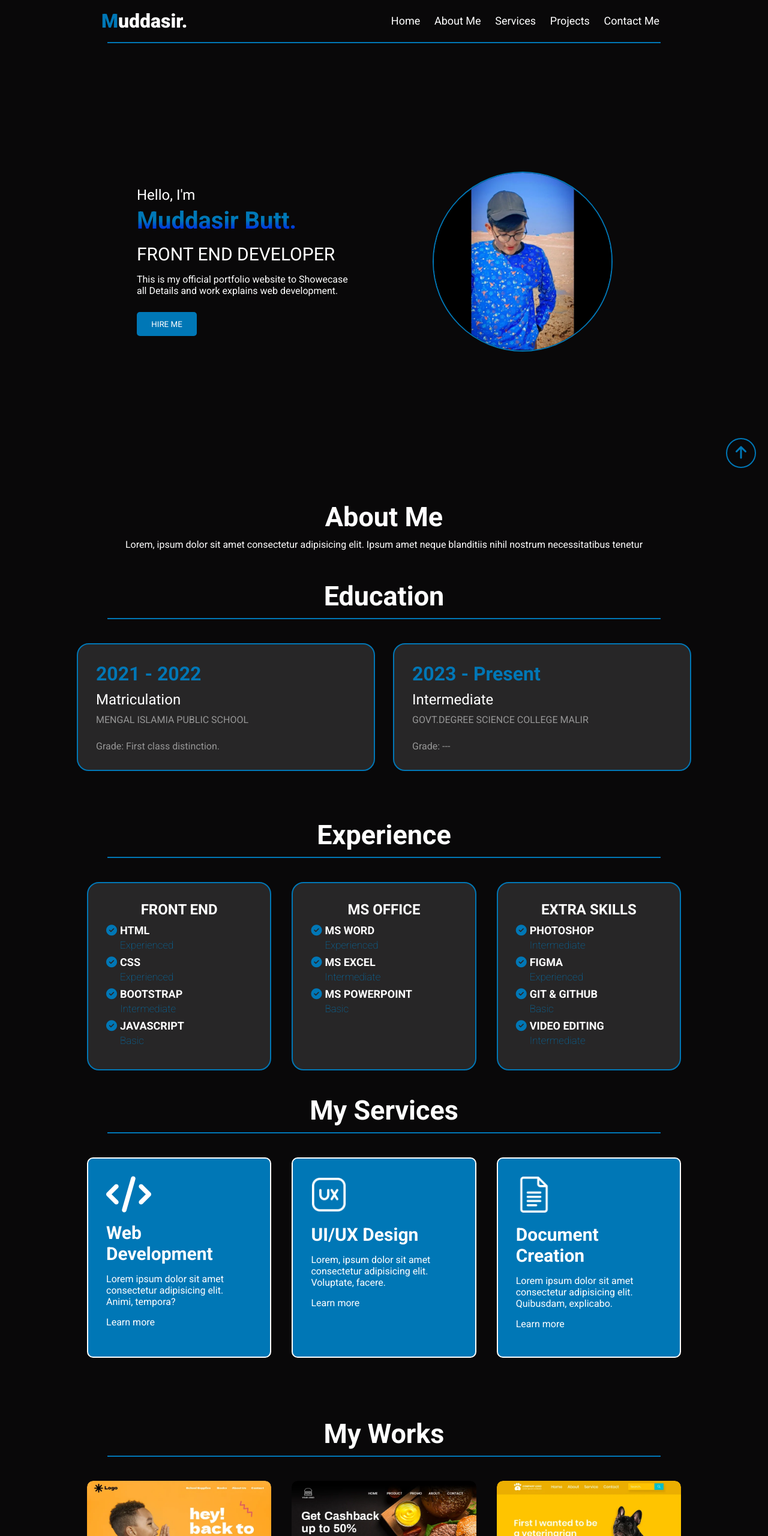
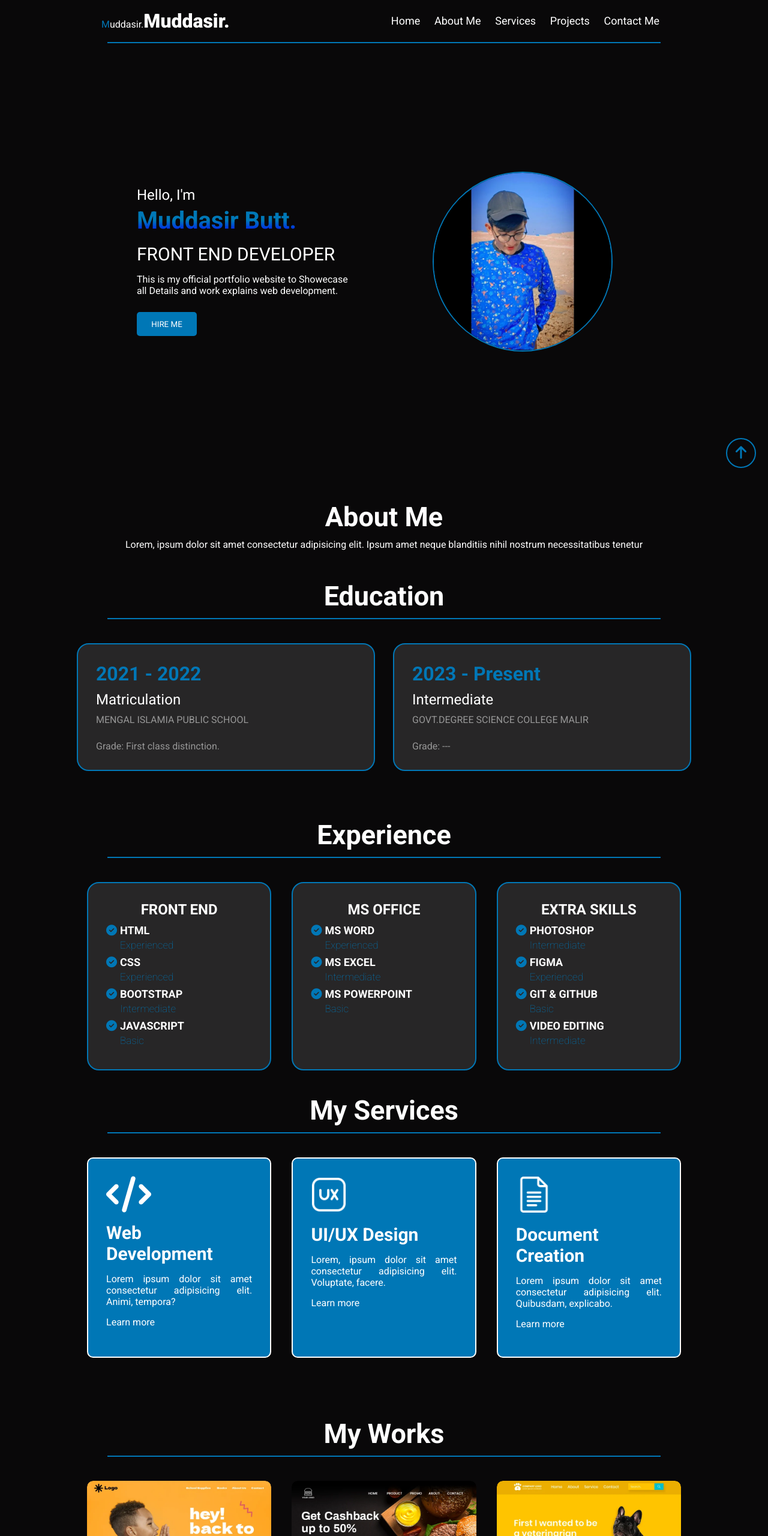
Before and after one commit to muddasirbutt3/MuddasirButt, a plain HTML site: page index.html in a window 1280 px wide. Shown: the top 2560 px of the page at 60% size. Drawn offline with Linux system fonts and the light colour scheme.

Commit message:
Update style.css

```diff
--- a/style.css
+++ b/style.css
@@ -63,6 +63,7 @@ body{
     width: 100%;
     height: 70px;
     padding: 0 4%;
+    position: relative;
 
 }
 .dummy_2{
@@ -73,7 +74,8 @@ body{
 .logo::first-letter{
   color: #0077b6;
 }
-.logo{
+.logo::after{
+    content: "Muddasir.";
     font-weight: 900;
     font-size: 32px;
 }
@@ -87,7 +89,7 @@ body{
     font-size: 18px;
     text-decoration: none;
     color: white;
-    transition: all .5s;
+    transition: color .5s;
 }
 .sec_links a:hover {
     color: #0077b6;
@@ -427,11 +429,9 @@ body{
     transition: bottom 1s;
     cursor: pointer;
     border: 2px solid white;
-    transition: all .5s;
 }
 .service_1:hover,.service_2:hover,.service_3:hover{
-    top: -10px;
-    transition: all .5s;
+    bottom: 10px;
 }
 .web{
     font-size: 60px;
@@ -446,6 +446,7 @@ body{
 .prof_para,.prof_more{
     font-size: 16px;
     margin-bottom: 15px;
+    text-align: justify;
 }
 .prof_more:hover{
     text-decoration: underline;
@@ -473,7 +474,7 @@ body{
     }
     .service_1,.service_2,.service_3{
         width: 100%;
-        padding: 0 20px;
+        padding: 10px 20px;
     }
     .web{
         font-size: 30px;
@@ -488,6 +489,7 @@ body{
     .prof_para,.prof_more{
         font-size: 14px;
         margin-bottom: 10px;
+
     }
     .prof_icon img{
         width: 40px;
```
